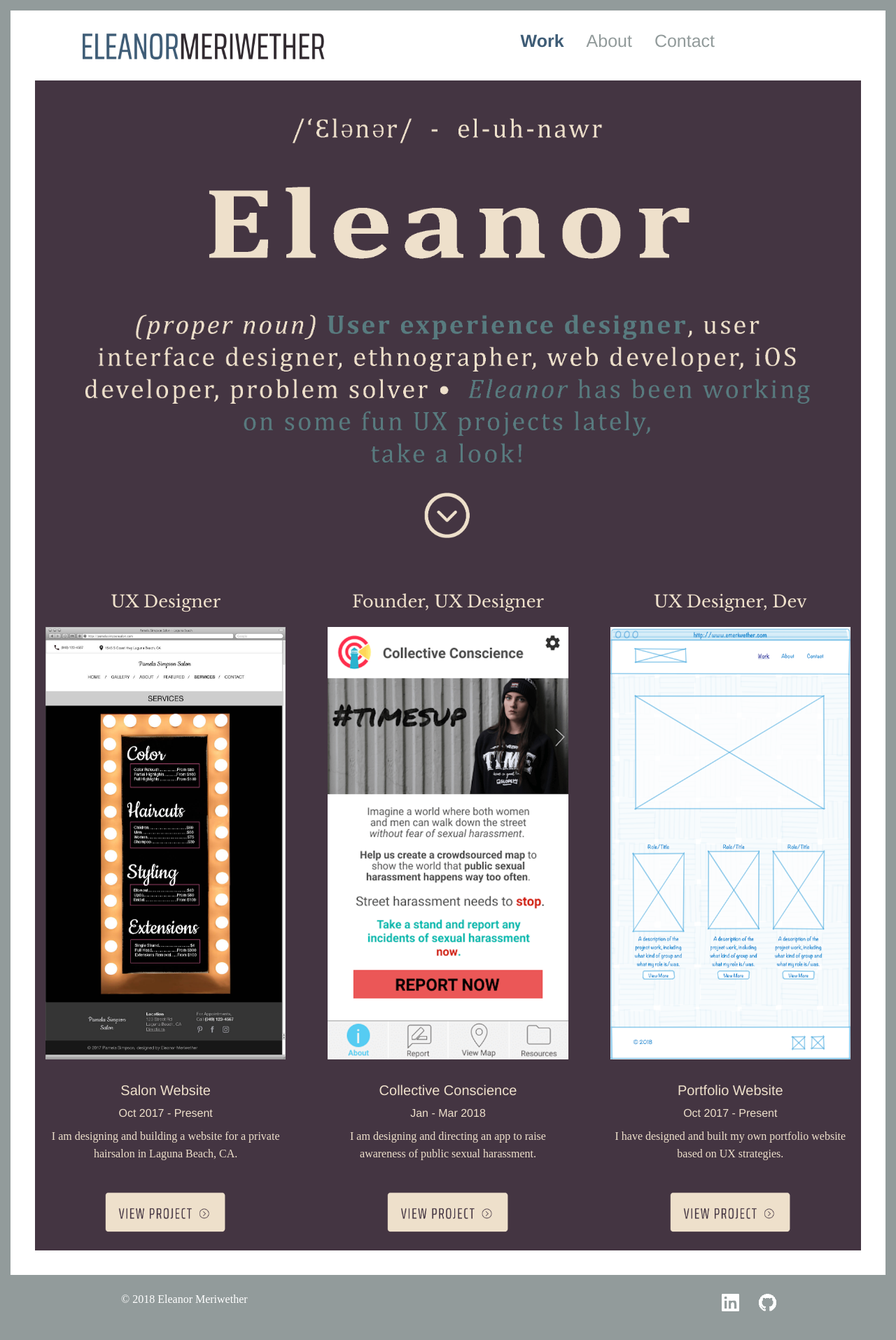
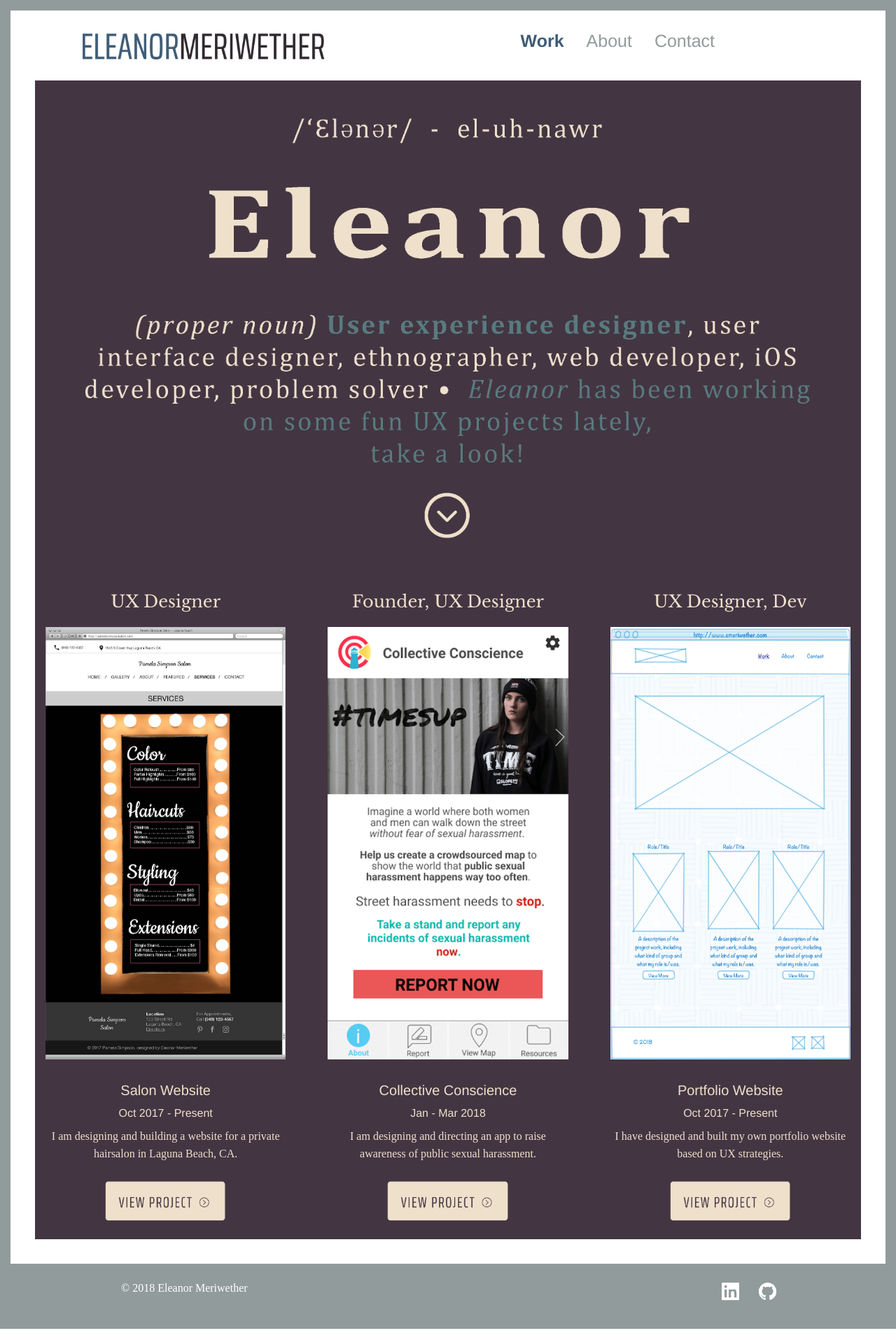
Before and after one commit to emeriwether/emeriwether.github.io, a Jekyll site: the page built from index.html, in a window 1280 px wide. Shown: the whole page at 70% size. Built offline with Jekyll 4.4.1, drawn with Linux system fonts in a browser that asks for light colours; some web fonts are replaced.

Commit message:
remove margin bottom below projdescrip

```diff
--- a/css/home.css
+++ b/css/home.css
@@ -111,3 +111,7 @@ h2 {
 .projectItem {
     padding: 0 15px;
 }
+
+.projDescrip {
+    margin-bottom: 0;
+}
```
